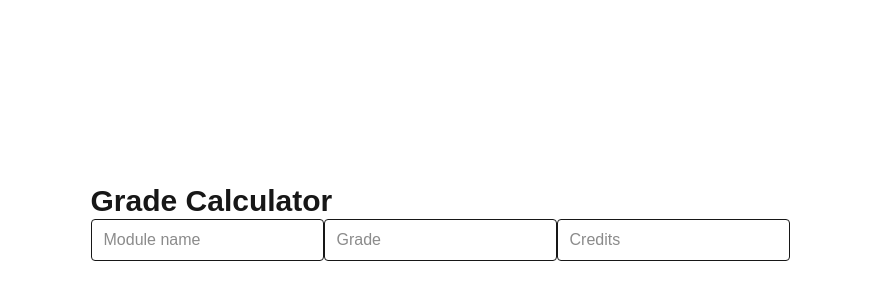
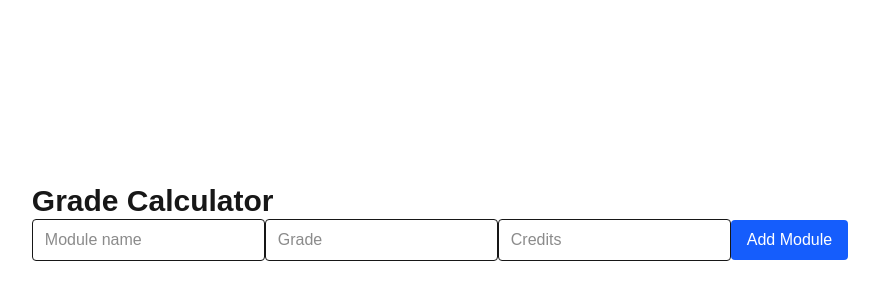
Before and after one commit to krtk119/Grade-Classification-Calculator, a Next.js app: page / in a window 1280 px wide. Shown: the part 178-478 px from the top of the page, without its empty margins (200-1079 px from the left). Built offline with nearby package versions, Linux system fonts and the light colour scheme.

Commit message:
Add handleAddModule function and add Module button, wire up

```diff
--- a/components/ModuleForm.tsx
+++ b/components/ModuleForm.tsx
@@ -1,13 +1,31 @@
 "use client";
+
+import { Module } from "@/types";
 import { useState } from "react";
 
 export default function ModuleForm() {
   const [name, setName] = useState("");
   const [grade, setGrade] = useState("");
   const [credits, setCredits] = useState("");
-
+  const [modules, setModules] = useState<Module[]>([]);
+  const handleAddModule = () => {
+    if (name && credits) {
+      const newModule: Module = {
+        id: crypto.randomUUID(),
+        name: name,
+        grade: Number(grade),
+        credits: Number(credits),
+        isResit: false,
+      };
+      setModules([...modules, newModule]);
+      setName("");
+      setGrade("");
+      setCredits("");
+    }
+  };
   return (
     <div>
+
       <input
         type="text"
         value={name}
@@ -29,6 +47,13 @@ export default function ModuleForm() {
         placeholder="Credits"
         className="border rounded px-3 py-2"
       />
+      <button
+  onClick={handleAddModule}
+  className="bg-blue-600 text-white px-4 py-2 rounded"
+>
+  Add Module
+</button>
+
 
     </div>
   );
```
